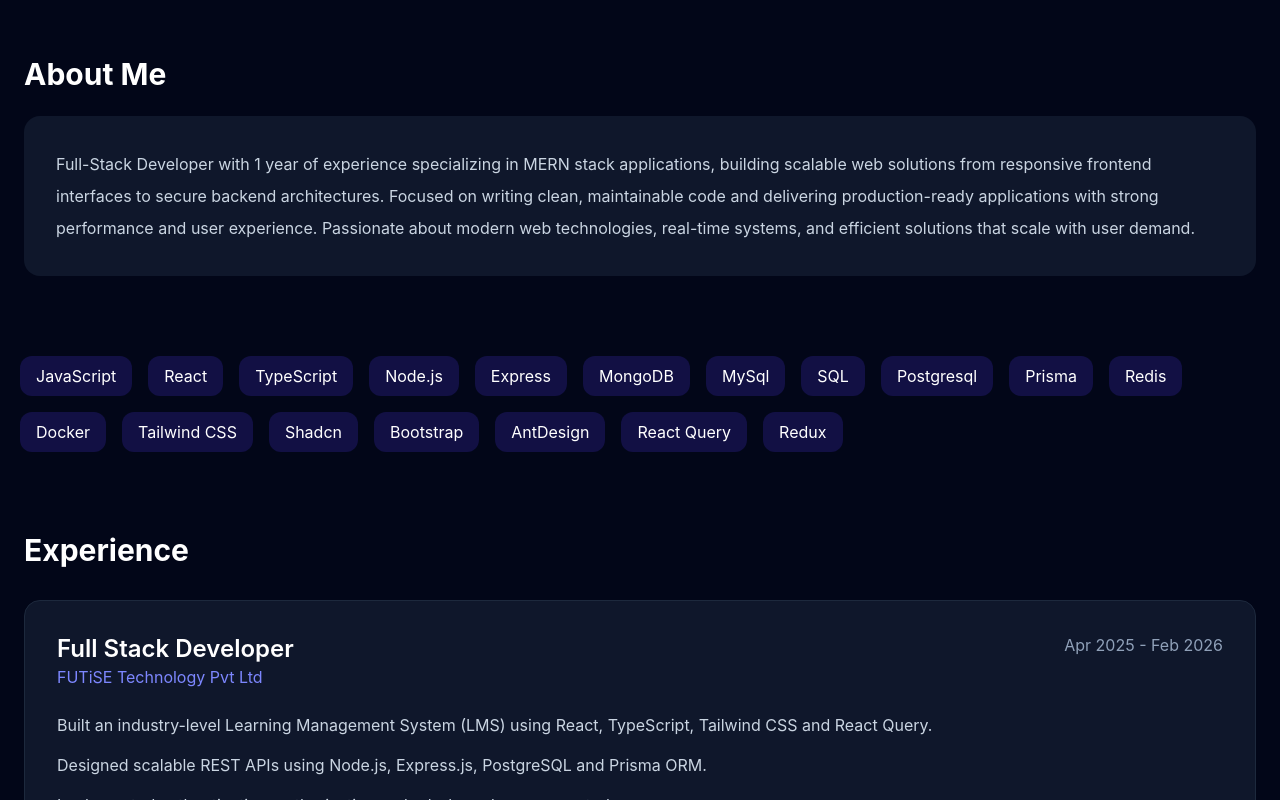
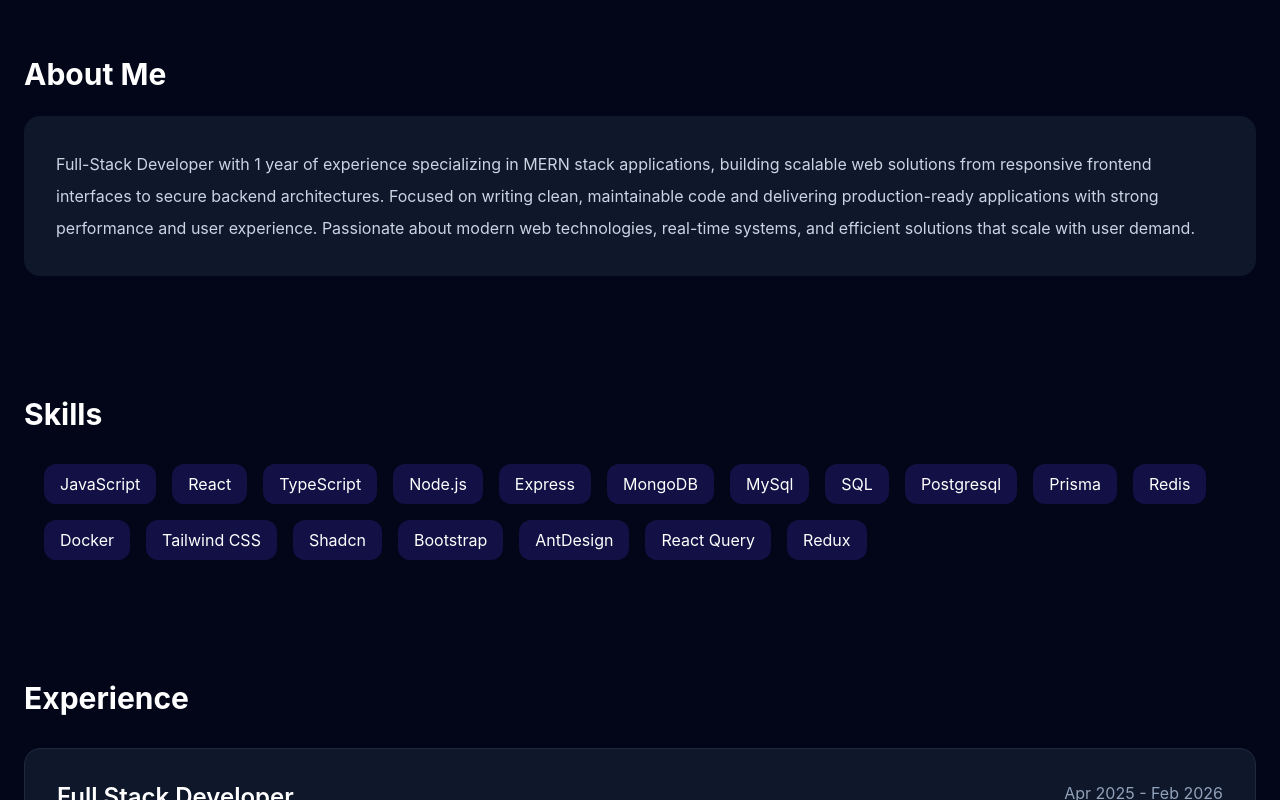
Before and after one commit to dushyantkumar4/my-portfolio, a React (Vite) app: page / in a window 1280 px wide. Shown: the part 443-1243 px from the top of the page. Built offline with nearby package versions, Linux system fonts and the light colour scheme.

Commit message:
Feat: added the heading & improve the styling

```diff
--- a/src/components/Skills.tsx
+++ b/src/components/Skills.tsx
@@ -21,6 +21,8 @@ const skills = [
 
 const Skills = () => {
   return (
+    <section className="mx-auto max-w-7xl px-6 py-10">
+      <h2 className="mb-8 text-3xl font-bold">Skills</h2>
       <div className="flex flex-wrap gap-4 px-5">
         {skills.map((skill, index) => (
           <span key={index} className="rounded-xl bg-indigo-600/20 px-4 py-2">
@@ -28,6 +30,7 @@ const Skills = () => {
           </span>
         ))}
       </div>
+    </section>
   );
 };
 
```
Lines whose indentation alone changed are shown as unchanged.
